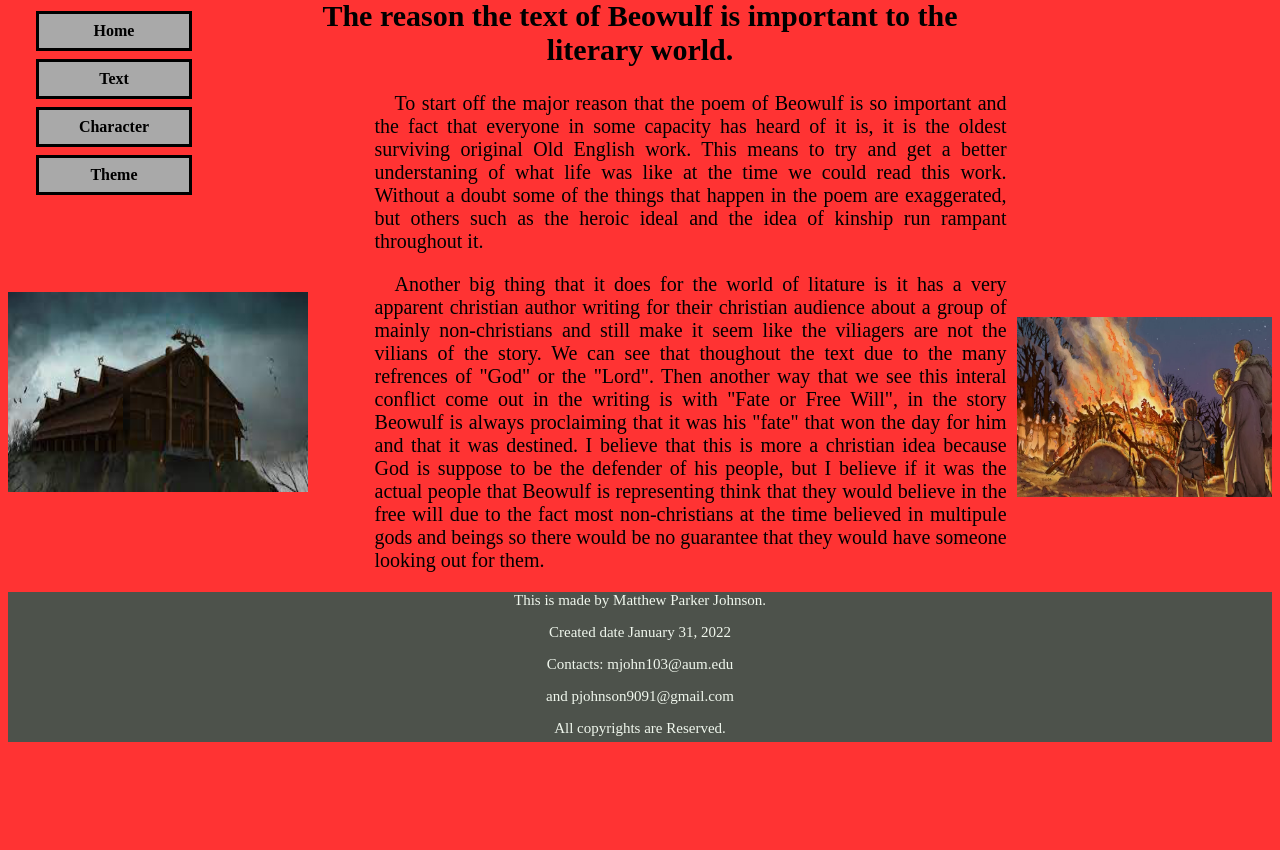
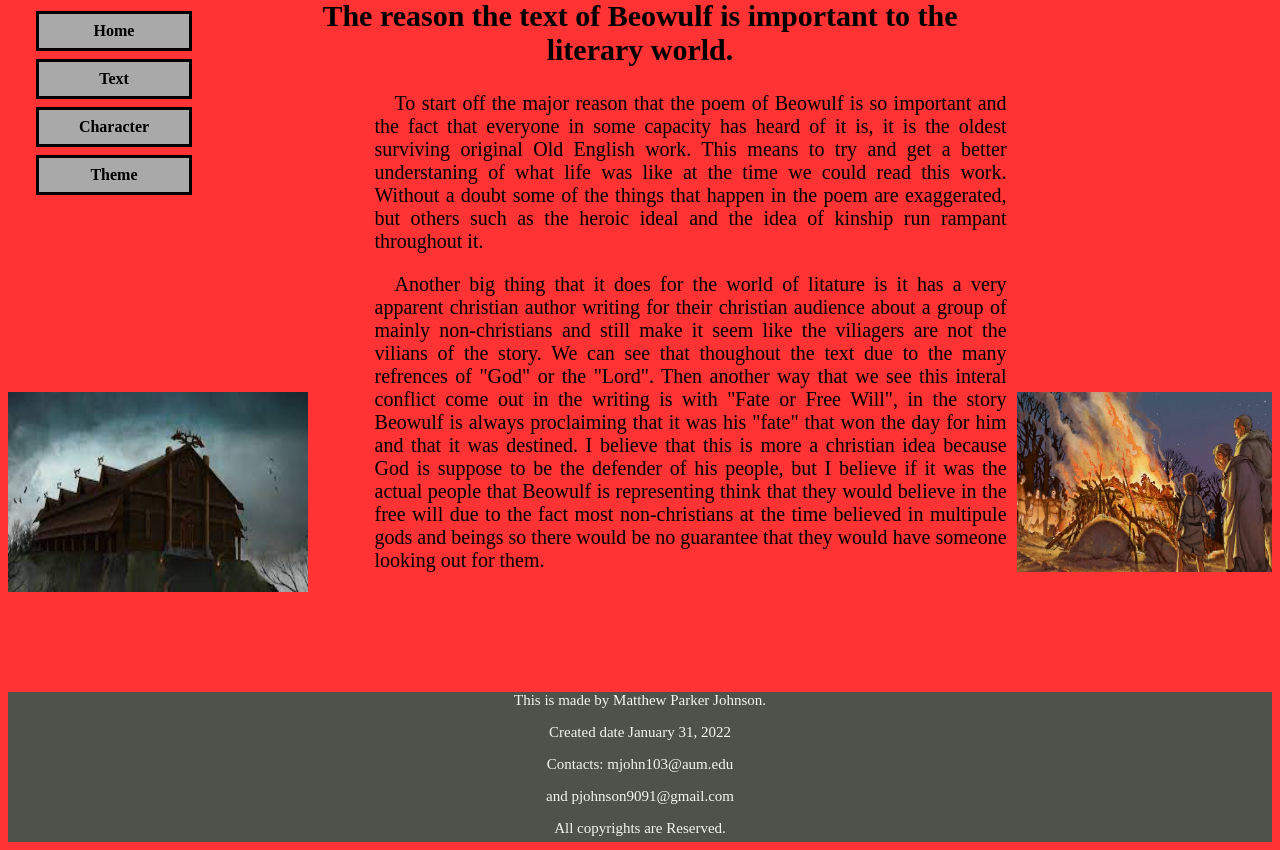
Before and after one commit to pjohnson9091/pjohnson9091.github.io, a PHP site: page /other_pages/text_page.html in a window 1280 px wide. Shown: the part 163-1013 px from the top of the page. Before the commit the page ends 905 px from the top, so only its background shows below. Run offline with PHP 8.4, Linux system fonts and the light colour scheme.

Commit message:
more desktop formating

```diff
--- a/ENGL_2530_Midterm/style/text_page.css
+++ b/ENGL_2530_Midterm/style/text_page.css
@@ -18,7 +18,7 @@ p.body{
     position: relative;
     width: 300px;
     height: 200px;
-    margin-top: -300px;
+    margin-top: -200px;
 }
 
 #Beowulf_pyre_img{
@@ -27,7 +27,7 @@ p.body{
     width: 255px;
     height: 180px;
     float:right;
-    margin-top: -175px;
+    margin-top: -200px;
 }
 
 footer{
```
